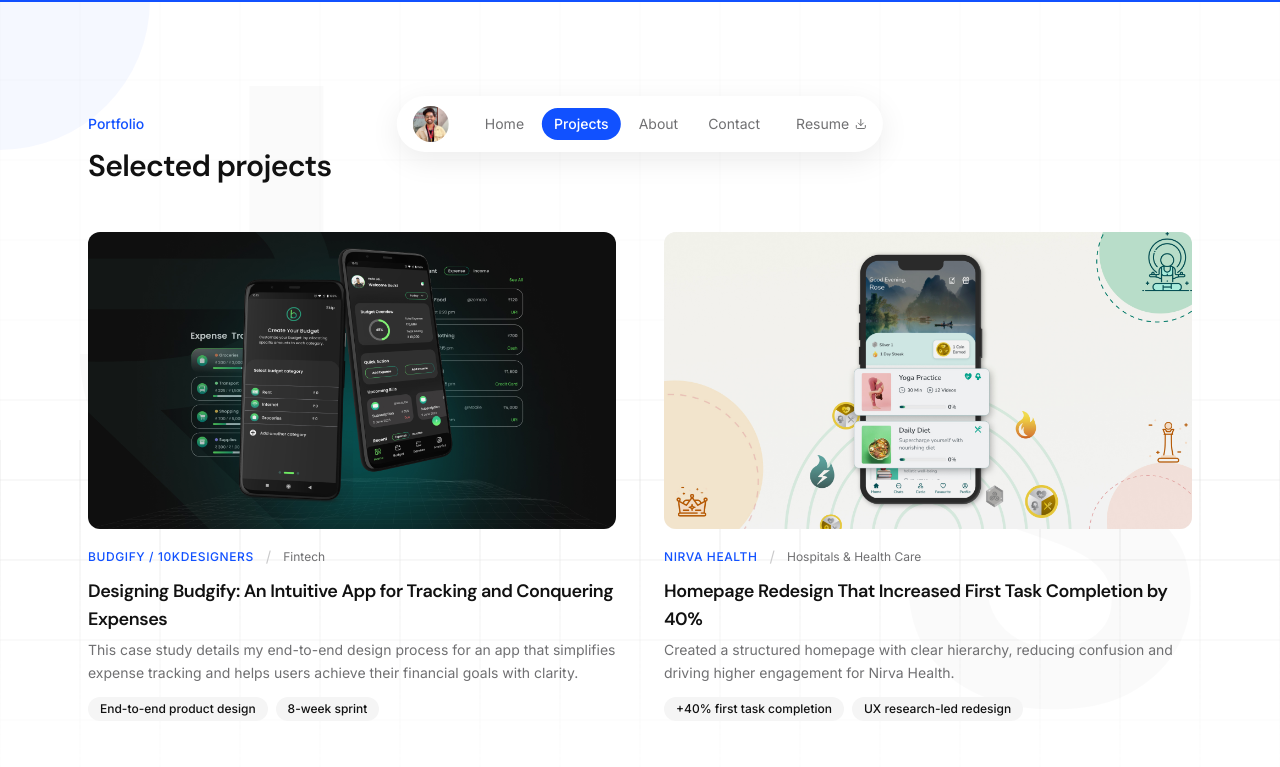
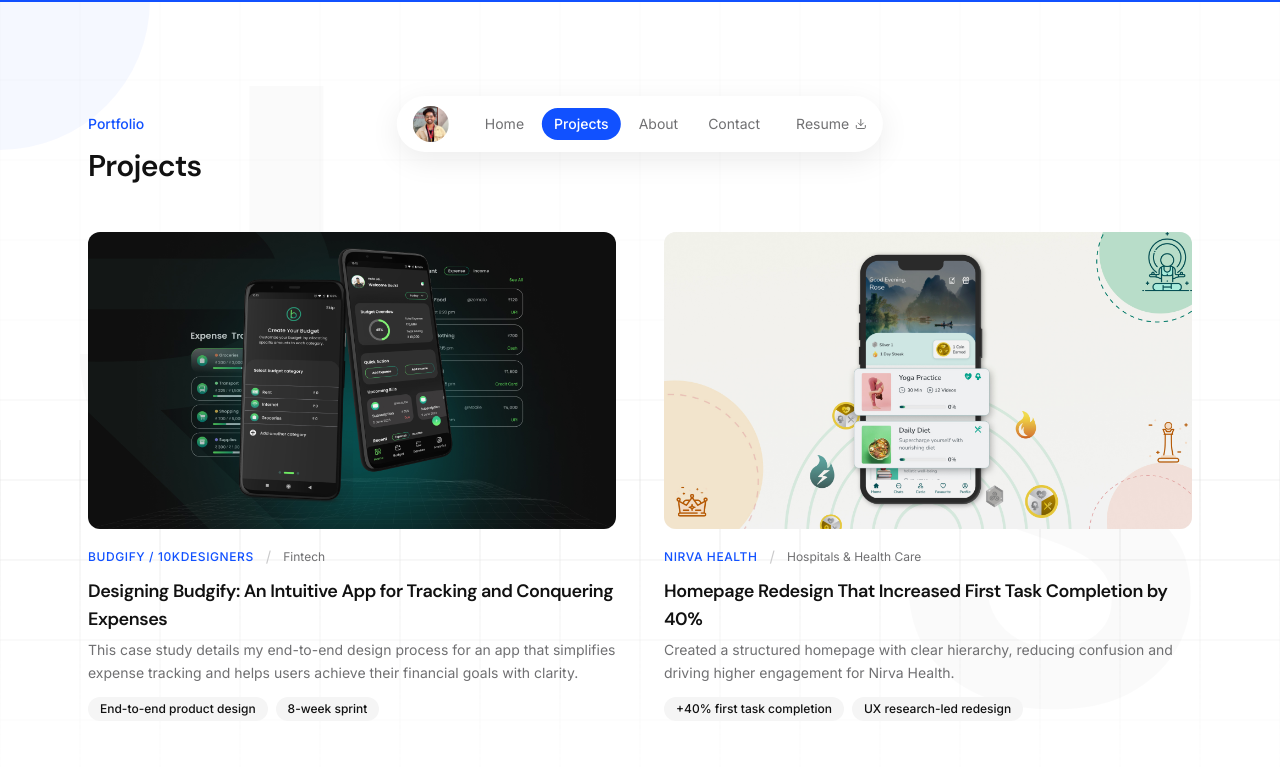
Before and after one commit to Jai-Sankhla/portfolio-website, a Next.js app: page /work in a window 1280 px wide. Shown: the top 767 px of the page. Built offline with nearby package versions, Linux system fonts and the light colour scheme.

Commit message:
rename heading: Selected projects -> Projects

```diff
--- a/src/app/work/page.tsx
+++ b/src/app/work/page.tsx
@@ -39,7 +39,7 @@
         <ScrollReveal>
           <span className="text-sm text-[#1151ff] font-medium">Portfolio</span>
           <h1 className="text-2xl md:text-3xl font-[family-name:var(--font-display)] font-semibold tracking-tight mt-3 mb-12">
-            Selected projects
+            Projects
           </h1>
         </ScrollReveal>
 
```
